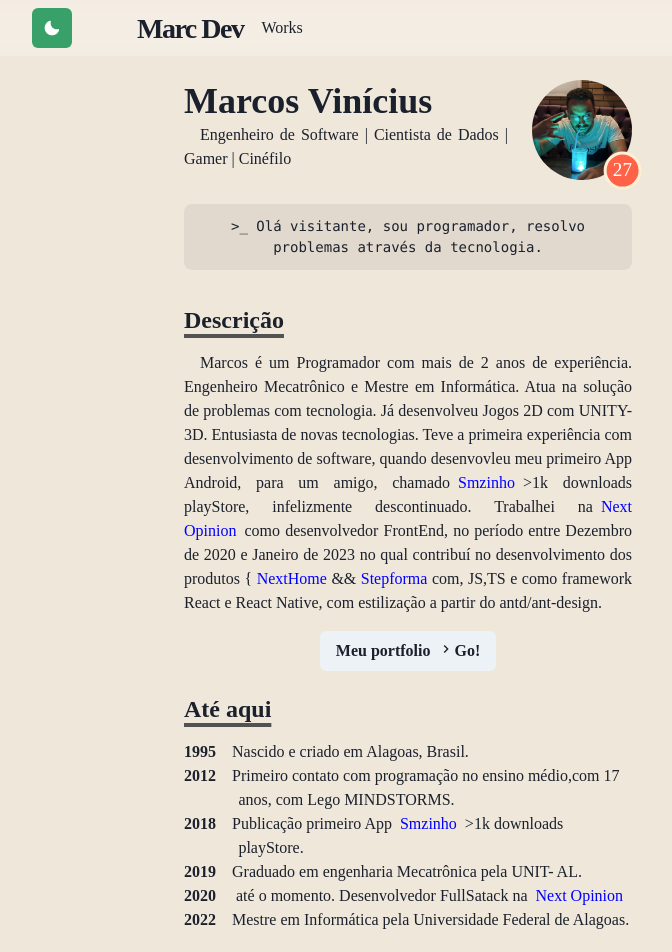
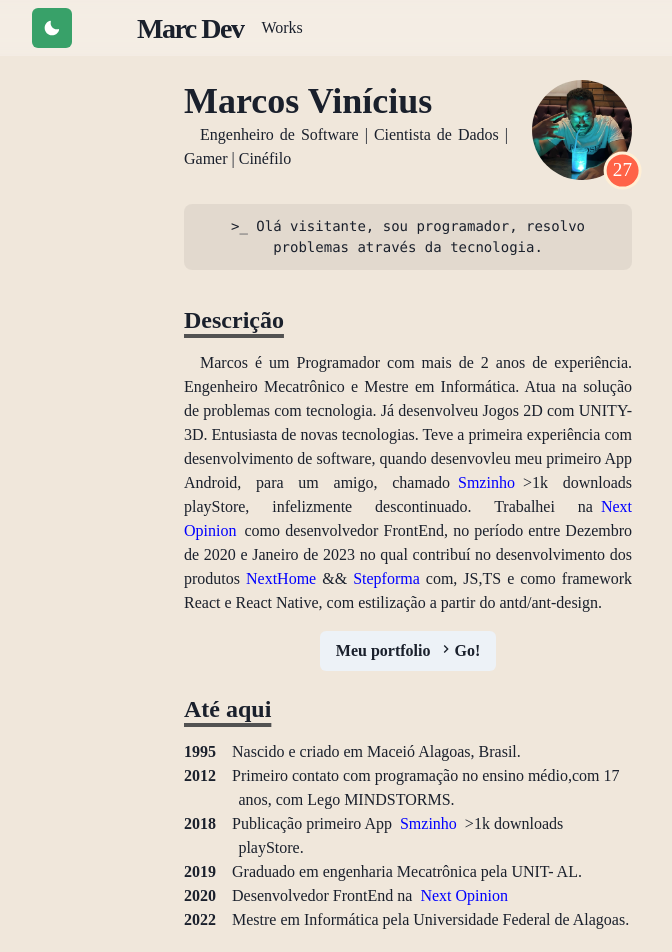
Before and after one commit to marcmec/personalwebsite, a Next.js app: page / in a window 1280 px wide. Shown: the top 952 px of the page, without its empty margins (232-904 px from the left). Built offline with nearby package versions, Linux system fonts and the light colour scheme; a web font is replaced by a local one.

Commit message:
edit: some fixes

```diff
--- a/pages/index.js
+++ b/pages/index.js
@@ -89,7 +89,7 @@ const Page = () => {
                         </NextLink>
                         como desenvolvedor FrontEnd, no período entre Dezembro
                         de 2020 e Janeiro de 2023 no qual contribuí no
-                        desenvolvimento dos produtos {"{"}
+                        desenvolvimento dos produtos
                         <NextLink href="/works/apps/nexthome">
                             <Link> NextHome</Link>
                         </NextLink>{" "}
@@ -119,7 +119,7 @@ const Page = () => {
                     </Heading>
                     <BioSection>
                         <BioYear>1995</BioYear>
-                        Nascido e criado em Alagoas, Brasil.
+                        Nascido e criado em Maceió Alagoas, Brasil.
                     </BioSection>
 
                     <BioSection>
@@ -140,8 +140,7 @@ const Page = () => {
                         Graduado em engenharia Mecatrônica pela UNIT- AL.
                     </BioSection>
                     <BioSection>
-                        <BioYear>2020</BioYear> até o momento. Desenvolvedor
-                        FullSatack na
+                        <BioYear>2020</BioYear>Desenvolvedor FrontEnd na
                         <NextLink href="/works/nextopinion/">
                             <Link p={2}>Next Opinion</Link>
                         </NextLink>
```
